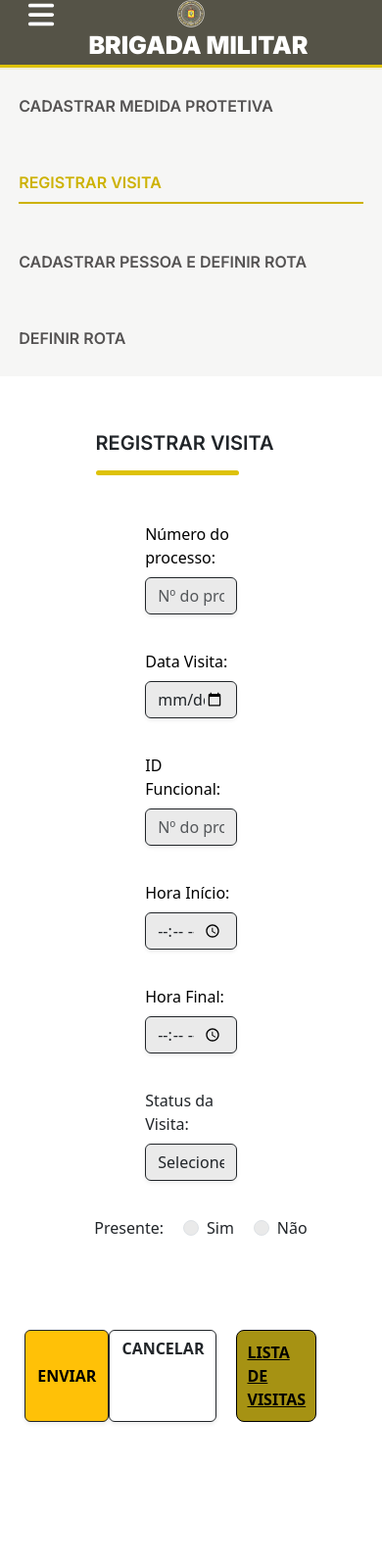
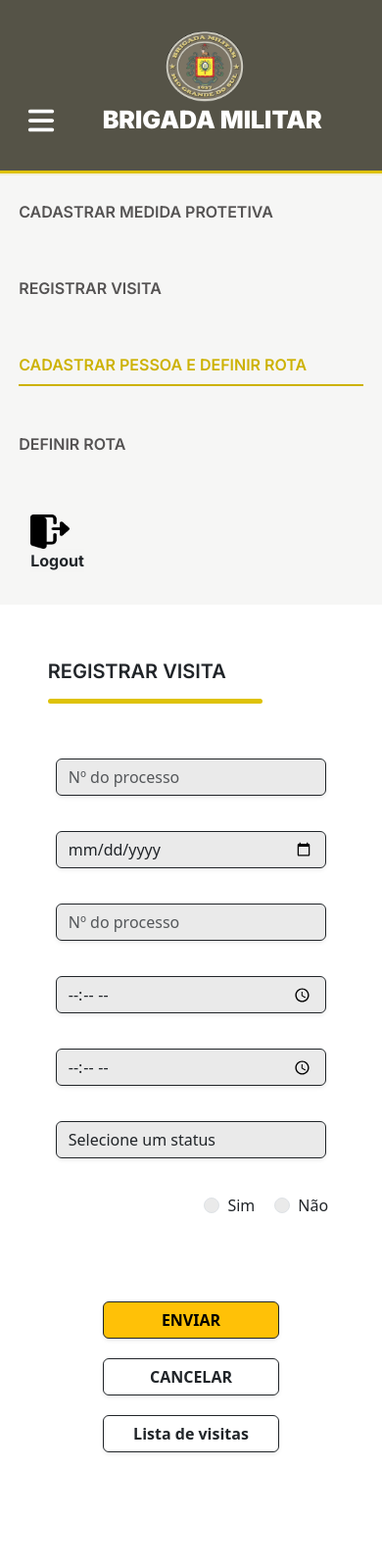
Before and after one commit to JonasCouto/rotas_bm, a Django app: page /register_visit/ in a window 390 px wide, after a click that opens the changed part; the page is wider, and only the part inside the window is pictured. Shown: that part at 98% size. Before the commit the page ends 1452 px from the top of that part, so only its background shows below. Run offline with Django 5.2, Linux system fonts and the light colour scheme; data that the repository does not hold is empty; some libraries are stand-ins or nearby versions.

Commit message:
finalizada tela register_VISIT

```diff
--- a/core/login/static/assets/register_visit.css
+++ b/core/login/static/assets/register_visit.css
@@ -1,4 +1,195 @@
-.checked{
+@import url("https://fonts.googleapis.com/css2?family=Inter:wght@100..900&display=swap");
+
+header {
+  width: 100%;
+  padding: 2rem;
+  padding-left: 0!important;
+  background-color: #555347;
+  align-items: center;
+  border-bottom: 5px solid #dec208;
+}
+
+.container-logo{
+  width: 8%!important;
+  height: 80%!important
+}
+
+.container-logo img {
+  height: 100%;
+  width: 100%;
+}
+
+.titulo-brigada-militar {
+  color: white;
+  font-size: 25px;
+  font-weight: 900;
+  font-family: "Inter";
+}
+
+.input-group .form-control:focus {
+  box-shadow: none;
+}
+
+.input-group .form-control {
+  border-right: 0;
+  border-top-right-radius: 50px;
+  border-bottom-right-radius: 50px;
+  text-align: center;
+  outline: none;
+}
+
+.logout-container{
+  width: 30%
+}
+
+.logout-container >a {
+  cursor:pointer;
+  text-decoration:none
+}
+
+.logout-container > a > span{
+  background-color: #f5f5f4df;
+  border: none;
+}
+
+.img-logo{
+  width: 40px;
+  height:35px;
+}
+
+.logout-container .form-control::placeholder {
+  text-align: center;
+}
+
+nav {
+  padding: 0;
+  background-color: #d9d9d9;
+}
+
+nav > div > div > ul > li > a {
+  color: #555353 !important;
+  font-size: 20px;
+  font-weight: 600 !important;
+  font-family: "Inter";
+}
+
+nav > div > div > ul > li > a.link-atual {
+  color: #cdb204 !important;
+  border-bottom: 2px solid;
+}
+
+.logout-nav{
+  display: none;
+}
+
+
+.title{
+  font-size: 20px;
+  font-weight: 600;
+   font-family: 'Inter'
+}
+.border-title{
+  border-top: 5px solid #dec208
+}
+
+
+form > div > input,
+form > div > div > input,
+select {
+  background-color: #eaeaea !important;
+}
+form{
+  display: flex;
+  flex-direction: row;
+  flex-wrap: wrap;
+  justify-content: center;
+  gap: 20px;
+}
+.mb-3{
+  width: 48%;
+}
+@media (max-width: 991px) {
+  header {
+    display: flex;
+    padding-left: 3rem!important;
+
+  }
+  .logout-container{
+    display: none;
+  }
+
+  .logo-e-titulo {
+    display: flex;
+    flex-direction: column;
+    justify-content: end;
+  }
+
+  .container-logo{
+    width: 5rem!important;
+    height: 4.5rem!important
+  }
+
+
+
+  .btn-tema {
+    display: block!important;
+  }
+
+  .navbar-toggler {
+    position: relative;
+    top: -37px;
+    right: -10px;
+  }
+
+  nav {
+    background-color: transparent !important;
+    padding: 0;
+  }
+
+  nav > div {
+    margin-top: -3rem;
+    padding-left: 0 !important;
+    padding-right: 0 !important;
+  }
+
+  nav > div > div > ul > li {
+    background-color: #f5f5f4df;
+    padding: 1.2rem;
+  }
+
+  .container-main {
+    padding: 0 !important;
+  }
+
+  label {
+    display: none!important;
+  }
+
+  .container-main > div > div > form input::placeholder {
+    opacity: 1 !important;
+  }
+  .form-check > label{
+    display: block!important;
+  }
+
+  .logout-nav{
+    display: block;
+  }
+
+  .logout-nav a span{
+    background-color: #f5f5f4df;
+    border: none;
+    align-items: start;
+  }
+
+  .logout-img-dark{
+    width: 40px;
+     height:35px;
+  }
+}
+@media(max-width: 428px){
+
+  .checked{
     top: 40px;
     display: flex;
     flex-direction: row;
@@ -29,21 +220,12 @@
     -moz-appearance: textfield;
   }
   form{
+    padding: 8px;
     display: flex;
+    flex-direction: column;
     flex-wrap: wrap;
     justify-content: center;
     gap: 20px;
-  }
-  .list_visit{
-    background-color: #A69213;
-    color: #000;
-    font-size: 16px;
-    font-weight: 700;
-    text-transform: uppercase;
-    border: solid 1px #000000;
-    border-radius: 8px;
-    margin-left: 20px;
-    padding: 10px;
   }
   .Btnbuscar {
     background-color: #A69213;
@@ -59,3 +241,13 @@
   .table-striped{
     border: solid 2px red;
   }
+  .buttons{
+    display: flex;
+    flex-direction: column;
+    gap: 20px;
+  }
+  .mb-3{
+    width: 100%;
+  }
+
+}
--- a/core/login/templates/register_visit.html
+++ b/core/login/templates/register_visit.html
@@ -18,52 +18,97 @@
 </head>
 <body>
     <header class="d-flex justify-content-lg-around h-auto">
-    <div class="h-75 w-100 d-flex justify-content-center justify-content-md-center justify-content-sm-center align-items-center flex-md-wrap flex-sm-wrap flex-wrap flex-lg-nowrap text-md-center text-center text-lg-start text-sm-center ps-md-5 ps-sm-5">
-        <div style="width: 8%; height: 80%" class="col-md-12 col-sm-12 col-12">
-            <img class="h-100 w-100" src="{% static 'img/logo-brigada-militar.png' %}" alt="Logo Brigada Militar">
+        <div
+          class="h-75 w-100 d-flex justify-content-center justify-content-md-center justify-content-sm-center align-items-center flex-md-wrap flex-sm-wrap flex-wrap flex-lg-nowrap text-md-center text-center text-lg-start text-sm-center ps-md-5 ps-sm-5"
+        >
+          <div class="container-logo col-md-12 col-sm-12 col-12">
+            <img
+
+              src="{% static 'img/logo-brigada-militar.png' %}"
+              alt="Logo Brigada Militar"
+            />
           </div>
-        <div class="titulo-brigada-militar col-md-12 h-50 d-flex justify-content-center flex-column col-sm-12 col-12 p-lg-3">
+          <div
+            class="titulo-brigada-militar col-md-12 h-50 d-flex justify-content-center flex-column col-sm-12 col-12 p-lg-3"
+          >
             <span>BRIGADA MILITAR</span>
           </div>
         </div>
-    <div class="buscar-servico" style="width: 30%">
-        <a style="cursor:pointer;text-decoration:none" href="{% url 'login' %}">
-            <span class="input-group-text bg-transparent border-0 d-flex flex-column" style="background-color: #f5f5f4df; border: none;">
-                <img src="{% static 'img/logout-icon.png' %}" alt="Buscar" style="width: 40px; height:35px;">
-                <span class="text-light fw-bold">Logout</span>
+        <div class="logout-container">
+           <a  href="">
+              <span
+                class="input-group-text bg-transparent border-0 d-flex flex-column "
+                >
+                <img
+                  src="{% static 'img/logout-icon.png' %}"
+                  alt="Deslogar"
+                  class ="img-logo">
+                  <span class = "text-light fw-bold">
+                    Logout
+                  </span>
               </span>
             </a>
         </div>
       </header>
-<nav class="navbar navbar-expand-lg w-100" style="background-color: #d9d9d9">
+      <nav
+        class="navbar navbar-expand-lg w-100"
+      >
         <div class="container-fluid">
-        <button class="navbar-toggler border-0" type="button" data-bs-toggle="collapse" data-bs-target="#navbarNav" aria-controls="navbarNav" aria-expanded="false" aria-label="Toggle navigation">
-            <img src="{% static 'img/bars-solid.svg' %}" alt="Menu" class="navbar-toggler-icon">
+          <button
+            class="navbar-toggler border-0"
+            type="button"
+            data-bs-toggle="collapse"
+            data-bs-target="#navbarNav"
+            aria-controls="navbarNav"
+            aria-expanded="false"
+            aria-label="Toggle navigation"
+          >
+            <img
+              src="{% static 'img/bars-solid.svg' %}"
+              alt="Menu"
+              class="navbar-toggler-icon"
+            />
           </button>
           <div class="collapse navbar-collapse" id="navbarNav">
             <ul class="navbar-nav accordion justify-content-evenly w-100">
               <li class="nav-item">
                 <a class="nav-link"  href="{% url 'register_protective_measure' %}">CADASTRAR MEDIDA PROTETIVA</a>
               </li>
-                <li class="nav-item" >
-                    <a class="nav-link link-atual" href="{% url 'register_visit' %}">REGISTRAR VISITA</a>
+              <li class="nav-item">
+                <a class="nav-link" href="{% url 'register_visit' %}">REGISTRAR VISITA</a>
               </li>
               <li class="nav-item">
-                    <a class="nav-link"  href="{% url 'register_person' %}">CADASTRAR PESSOA E DEFINIR ROTA</a>
+                <a class="nav-link link-atual" href="{% url 'register_person' %}"
+                  >CADASTRAR PESSOA E DEFINIR ROTA</a
+                >
               </li>
               <li class="nav-item">
-                    <a class="nav-link" href="{% url 'map_direction' %}">DEFINIR ROTA</a>
+                <a class="nav-link"href="{% url 'map_direction' %}">DEFINIR ROTA</a>
               </li>
-            </ul>
+              <li class="nav-item logout-nav">
+                <a class="nav-link"href="#">
+                  <span
+                    class="input-group-text  bg-transparent border-0 d-flex flex-column "
+                    >
+                    <img
+                      src="{% static 'img/logout-dark.png' %}"
+                      alt="Deslogar"
+                      class ="logout-img-dark">
+                      <span class = "text-dark fw-bold">
+                        Logout
+                      </span>
+                  </span>
+                </a>
+              </li>
           </div>
         </div>
       </nav>
-<div class="container container-main w-50">
+<div class="container container-main w-75">
     <div class="row d-flex flex-column justify-content-cente pb-5">
         <div class="col-1 w-100">
-            <h1 style="font-size: 20px; font-weight: 600; font-family: 'Inter'" class="pb-2 pt-5">REGISTRAR VISITA</h1>
+            <h1 style="font-size: 20px; font-weight: 600; font-family: 'Inter';" class="pb-2 pt-5">REGISTRAR VISITA</h1>
             <div class="d-flex">
-                <div class="w-75 rounded" style="border-top: 5px solid #dec208"></div>
+                <div class="w-75 rounded" style="border-top: 5px solid #dec208;"></div>
             </div>
         </div>
     </div>
@@ -77,27 +122,27 @@
           {% endfor %}
           <form method="POST">
               {% csrf_token %}
-              <div class="mb-3" style="width: 48%">
+              <div class="mb-3">
                   <label for="numero-processo" class="form-label text-black fw-medium">Número do processo:</label>
                   <input type="number" class="form-control border-1 border-dark shadow-sm" id="numero-processo" name="numero-processo" placeholder="Nº do processo" required>
               </div>
-              <div class="mb-3" style="width: 48%">
+              <div class="mb-3">
                   <label for="data-visita" class="form-label text-black fw-medium">Data Visita:</label>
                   <input type="date" class="form-control border-1 border-dark shadow-sm" id="data-visita" name="data-visita" placeholder="Informe a Data da visita" required>
               </div>
-              <div class="mb-3" style="width: 48%">
+              <div class="mb-3">
                 <label for="id-funcional" class="form-label text-black fw-medium">ID Funcional:</label>
                 <input type="number" class="form-control border-1 border-dark shadow-sm" id="id-funcional" name="id-funcional" placeholder="Nº do processo" required>
             </div>
-              <div class="mb-3" style="width: 48%">
+              <div class="mb-3">
                   <label for="hora-inicio" class="form-label text-black fw-medium">Hora Início:</label>
                   <input type="time" class="form-control border-1 border-dark shadow-sm" id="hora-inicio" name="hora-inicio" placeholder="Informe a Hora de início" required>
               </div>
-              <div class="mb-3" style="width: 48%">
+              <div class="mb-3">
                   <label for="hora-final" class="form-label text-black fw-medium">Hora Final:</label>
                   <input type="time" class="form-control border-1 border-dark shadow-sm" id="hora-final" name="hora-final" placeholder="Informe a Hora final" required>
               </div>
-              <div class="mb-3" style="width: 48%">
+              <div class="mb-3">
                   <label for="status" class="form-label text-dark fw-medium">Status da Visita:</label>
                   <select class="form-control border-1 border-dark shadow-sm" id="status" name="status" required>
                       <option value="" disabled selected>Selecione um status</option>
@@ -107,7 +152,7 @@
                       <option value="REAGENDADA">Reagendada</option>
                   </select>
               </div>
-              <div class="mb-3 checked" style="width: 100%">
+              <div class="mb-3 checked" style="width: 100vw">
                   <label for="presente" class="form-label text-dark fw-medium">Presente:</label>
                   <div class="form-check yes">
                       <input class="form-check-input" type="radio" name="presente" id="presente1" value="true" required>
@@ -120,8 +165,8 @@
               </div>
               <div class="buttons mb-3 d-flex justify-content-center col-12 p-5">
                 <button type="submit" class="btn btn-warning border-1 border-dark shadow-sm fw-bold col-lg-4 col-md-5 col-sm-6 me-md-4 me-sm-3">ENVIAR</button>
-                <a href="{% url 'navigation_menu' %}" class="btn border-1 border-dark shadow-sm fw-bold col-lg-4 col-md-5 col-sm-6">CANCELAR</a>
-                <a class="list_visit" href="{% url 'lista_visitas' %}">Lista de visitas</a>
+                <a href="{% url 'navigation_menu' %}" class="btn border-1 border-dark shadow-sm fw-bold col-lg-4 col-md-5 col-sm-6 me-md-4 me-sm-3">CANCELAR</a>
+                <a href="{% url 'lista_visitas' %}" class="btn border-1 border-dark shadow-sm fw-bold col-lg-4 col-md-5 col-sm-6">Lista de visitas</a>
             </div>
           </form>
       </div>
--- a/core/login/views.py
+++ b/core/login/views.py
@@ -193,6 +193,7 @@
             processo_numero = item.get('numProcesso')
 
             for visita in visitas:
+                presente = "Sim" if visita.get('presente') else "Não"  # Alteração aqui
                 visita_info = {
                     'mp_id': mp_id,
                     'visita_id': visita.get('id'),
@@ -200,7 +201,7 @@
                     'horaInicio': formatar_hora(visita.get('horaInicio')),
                     'horaFim': formatar_hora(visita.get('horaFim')),
                     'status': visita.get('status'),
-                    'presente': visita.get('presente'),
+                    'presente': presente,  # Usando "Sim" ou "Não"
                     'numProcesso': processo_numero,
                 }
 
@@ -216,7 +217,6 @@
         return JsonResponse({'error': f'KeyError: {e}'}, status=400)
     except Exception as e:
         return JsonResponse({'error': str(e)}, status=500)
-
 
 def get_protective_measures(request):
     url = 'https://api-eproc-senac.vercel.app/protective-measures'
```
Also changed, not shown: core/login/static/assets/lista_visitas.css (added, +48 -0 lines), core/login/templates/lista_visitas.html (+9 -8 lines), core/login/static/img/logout-dark.png (added). Lines whose indentation alone changed are shown as unchanged.
